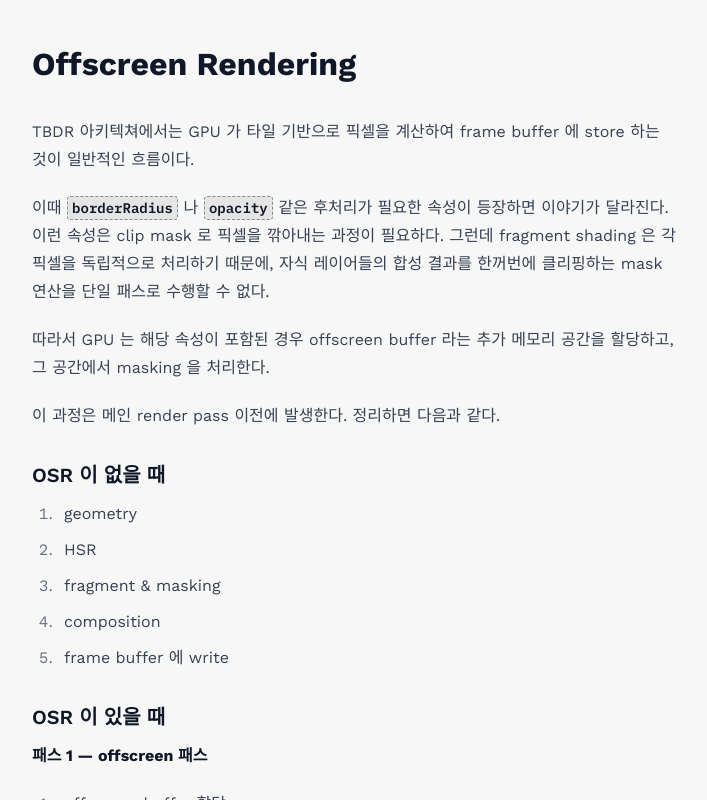
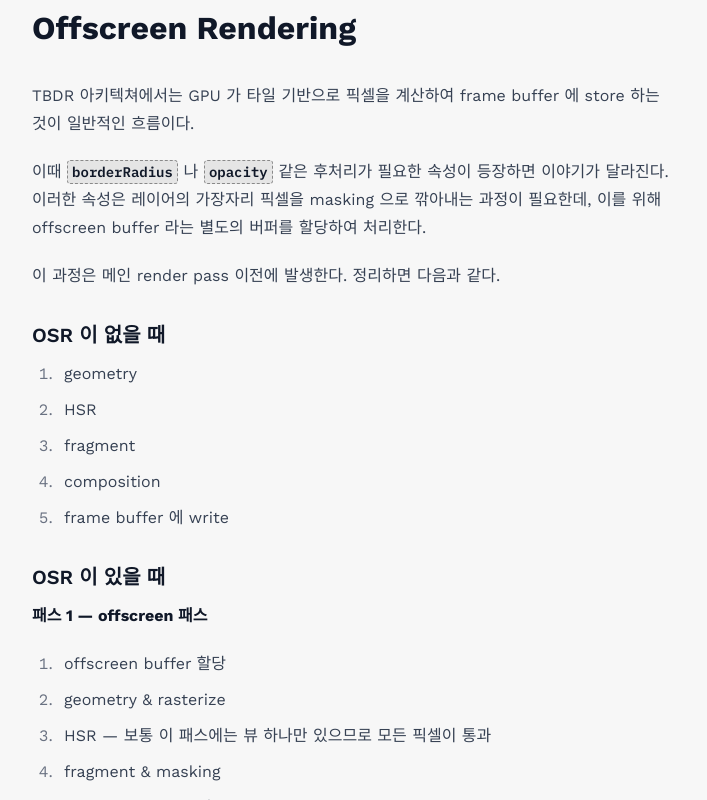
Before and after one commit to taewoongheo/site, an Astro site: page /blog/3dtransformaliasing in a window 1280 px wide. Shown: the part 4642-5442 px from the top of the page, without its empty margins (308-1015 px from the left). Built offline with nearby package versions, Linux system fonts and the light colour scheme; Astro itself is replaced by a stand-in of ours; some packages are replaced by stand-ins of ours.

Commit message:
fix: "3dTransformAliasing" 내용 오류 수정

```diff
--- a/src/content/blog/3dTransformAliasing.mdx
+++ b/src/content/blog/3dTransformAliasing.mdx
@@ -83,8 +83,7 @@ AA 는 `borderRadius` 뿐 아니라 `opacity`, `shadow` 같은 속성으로도
 
 1. **frame buffer 생성** — 화면의 픽셀 정보를 저장하는 메모리. GPU 는 frame buffer 에 write 한다
 2. **draw** — geometry(primitive 꼭짓점 위치 계산) + fragment(픽셀 컬러 값 계산)
-3. **masking** — `borderRadius`, `opacity` 등의 후처리
-4. **composition**
+3. **composition** - 계산된 레이어들을 합성
 
 ### IMR
 
@@ -111,9 +110,7 @@ AA 는 `borderRadius` 뿐 아니라 `opacity`, `shadow` 같은 속성으로도
 
 TBDR 아키텍쳐에서는 GPU 가 타일 기반으로 픽셀을 계산하여 frame buffer 에 store 하는 것이 일반적인 흐름이다.
 
-이때 `borderRadius` 나 `opacity` 같은 후처리가 필요한 속성이 등장하면 이야기가 달라진다. 이런 속성은 clip mask 로 픽셀을 깎아내는 과정이 필요하다. 그런데 fragment shading 은 각 픽셀을 독립적으로 처리하기 때문에, 자식 레이어들의 합성 결과를 한꺼번에 클리핑하는 mask 연산을 단일 패스로 수행할 수 없다.
-
-따라서 GPU 는 해당 속성이 포함된 경우 offscreen buffer 라는 추가 메모리 공간을 할당하고, 그 공간에서 masking 을 처리한다.
+이때 `borderRadius` 나 `opacity` 같은 후처리가 필요한 속성이 등장하면 이야기가 달라진다. 이러한 속성은 레이어의 가장자리 픽셀을 masking 으로 깎아내는 과정이 필요한데, 이를 위해 offscreen buffer 라는 별도의 버퍼를 할당하여 처리한다.
 
 이 과정은 메인 render pass 이전에 발생한다. 정리하면 다음과 같다.
 
@@ -121,7 +118,7 @@ TBDR 아키텍쳐에서는 GPU 가 타일 기반으로 픽셀을 계산하여 fr
 
 1. geometry
 2. HSR
-3. fragment & masking
+3. fragment
 4. composition
 5. frame buffer 에 write
 
```
